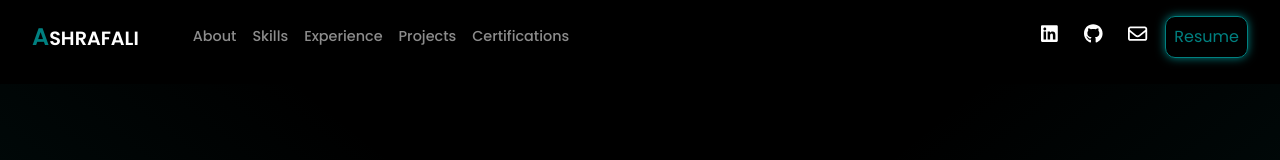
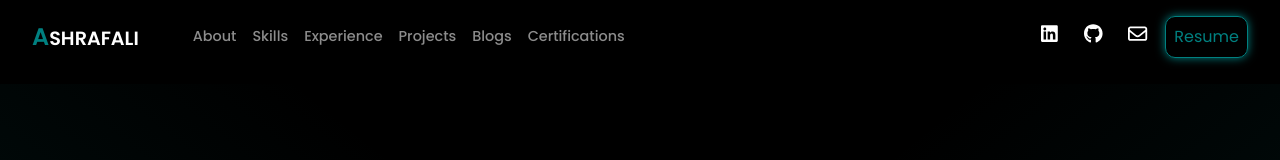
Before and after one commit to ASHRAFALI-M/Personal-Portfolio-React, a React (Vite) app: page / in a window 1280 px wide. Shown: the top 160 px of the page. Built offline with nearby package versions, Linux system fonts and the light colour scheme.

Commit message:
Update Header.jsx

```diff
--- a/src/components/Header/Header.jsx
+++ b/src/components/Header/Header.jsx
@@ -43,6 +43,9 @@ function Header() {
               <Nav.Item className={`navbar-item ${activeLink === 'projects' ? 'navbar-item-active' : ''}`}>
                 <Nav.Link href="#projects"  onClick={() => handleNavLinkClick('projects')}>Projects</Nav.Link>
               </Nav.Item>
+              <Nav.Item className={`navbar-item ${activeLink === 'blogs' ? 'navbar-item-active' : ''}`}>
+                <Nav.Link href="#blogs"  onClick={() => handleNavLinkClick('blogs')}>Blogs</Nav.Link>
+              </Nav.Item>
               <Nav.Item className={`navbar-item ${activeLink === 'certifications' ? 'navbar-item-active' : ''}`}>
                 <Nav.Link href="#certifications"  onClick={() => handleNavLinkClick('certifications')}>Certifications</Nav.Link>
               </Nav.Item>
```
